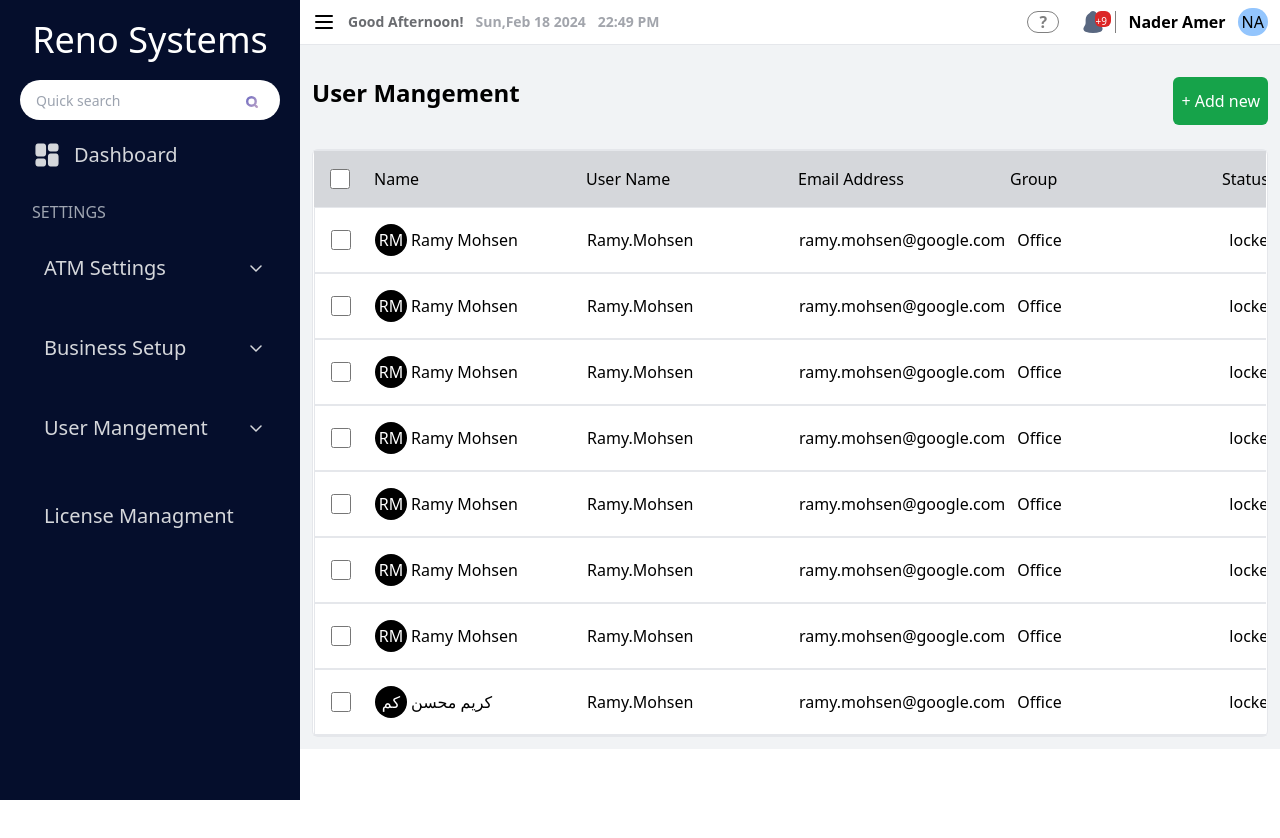
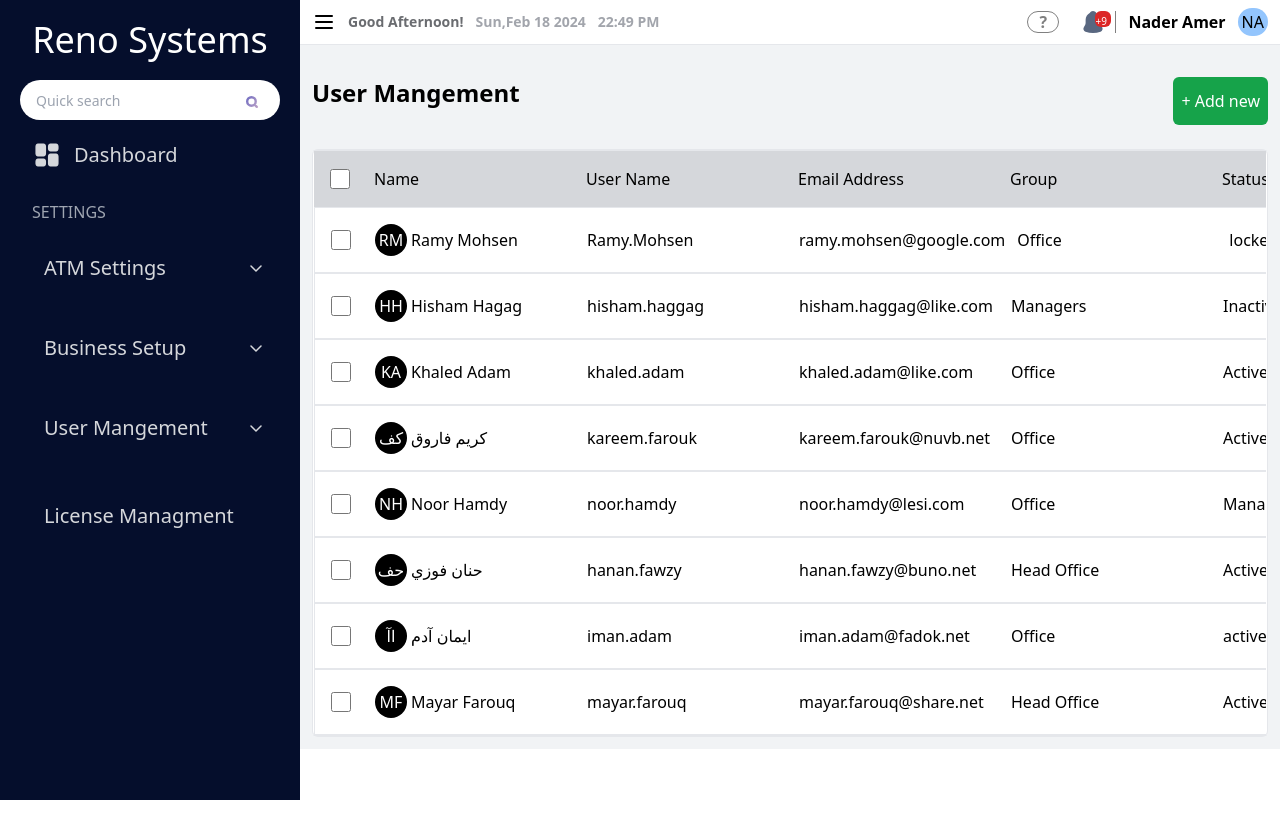
Before and after one commit to Thebrownboy/RenoSystemsDashboard, a React (Vite) app in the folder renosystemsdashboard/: page /home in a window 1280 px wide. Shown: the top 838 px of the page. Built offline with nearby package versions, Linux system fonts and the light colour scheme.

Commit message:
refactor the users to be dynamic

```diff
--- a/renosystemsdashboard/constants/index.js
+++ b/renosystemsdashboard/constants/index.js
@@ -39,3 +39,78 @@ export const tableSections = [
   "Status",
   "Created On",
 ];
+
+export const users = [
+  {
+    firstName: "Ramy",
+    lastName: "Mohsen",
+    userName: "Ramy.Mohsen",
+    createdOn: "Dec 10,2022",
+    email: "ramy.mohsen@google.com",
+    group: "Office",
+    status: "locked",
+  },
+  {
+    firstName: "Hisham",
+    lastName: "Hagag",
+    userName: "hisham.haggag",
+    createdOn: "Oct 22,2018",
+    email: "hisham.haggag@like.com",
+    group: "Managers",
+    status: "Inactive",
+  },
+  {
+    firstName: "Khaled",
+    lastName: "Adam",
+    userName: "khaled.adam",
+    createdOn: "Oct 22,2018",
+    email: "khaled.adam@like.com",
+    group: "Office",
+    status: "Active",
+  },
+  {
+    firstName: "كريم",
+    lastName: "فاروق",
+    userName: "kareem.farouk",
+    createdOn: "Jun 17, 2020",
+    email: "kareem.farouk@nuvb.net",
+    group: "Office",
+    status: "Active",
+  },
+  {
+    firstName: "Noor",
+    lastName: "Hamdy",
+    userName: "noor.hamdy",
+    createdOn: "Sep 9, 2019",
+    email: "noor.hamdy@lesi.com",
+    group: "Office",
+    status: "Managers",
+  },
+  {
+    firstName: "حنان",
+    lastName: "فوزي",
+    userName: "hanan.fawzy",
+    createdOn: "Sep 21 , 2020",
+    email: "hanan.fawzy@buno.net",
+    group: "Head Office",
+    status: "Active",
+  },
+  {
+    firstName: "ايمان",
+    lastName: "آدم",
+    userName: "iman.adam",
+    createdOn: "Dec 27,2019",
+    email: "iman.adam@fadok.net",
+    group: "Office",
+    status: "active",
+  },
+  {
+    firstName: "Mayar",
+    lastName: "Farouq",
+    userName: "mayar.farouq",
+    createdOn: "Dec 10,2022",
+    email: "mayar.farouq@share.net",
+    group: "Head Office",
+    status: "Active",
+  },
+];
--- a/renosystemsdashboard/src/components/TableSection/TableSection.jsx
+++ b/renosystemsdashboard/src/components/TableSection/TableSection.jsx
@@ -2,85 +2,27 @@ import React from "react";
 import TableHeader from "../TableHeader/TableHeader";
 import TableRow from "../TableRow/TableRow";
 import styles from "./tablesection.module.css";
+import { users } from "../../../constants";
 function TableSection() {
   return (
     <div
       className={`${styles["table-section"]} border-1 overflow-x-scroll border border-l-[transparent] border-r-[transparent] `}
     >
       <TableHeader />
-      <TableRow
-        firstName={"Ramy"}
-        lastName={"Mohsen"}
-        userName={"Ramy.Mohsen"}
-        createdOn={"Dec 10,2022"}
-        email={"ramy.mohsen@google.com"}
-        group={"Office"}
-        status={"locked"}
-      />
-
-      <TableRow
-        firstName={"Ramy"}
-        lastName={"Mohsen"}
-        userName={"Ramy.Mohsen"}
-        createdOn={"Dec 10,2022"}
-        email={"ramy.mohsen@google.com"}
-        group={"Office"}
-        status={"locked"}
-      />
-      <TableRow
-        firstName={"Ramy"}
-        lastName={"Mohsen"}
-        userName={"Ramy.Mohsen"}
-        createdOn={"Dec 10,2022"}
-        email={"ramy.mohsen@google.com"}
-        group={"Office"}
-        status={"locked"}
-      />
-      <TableRow
-        firstName={"Ramy"}
-        lastName={"Mohsen"}
-        userName={"Ramy.Mohsen"}
-        createdOn={"Dec 10,2022"}
-        email={"ramy.mohsen@google.com"}
-        group={"Office"}
-        status={"locked"}
-      />
-      <TableRow
-        firstName={"Ramy"}
-        lastName={"Mohsen"}
-        userName={"Ramy.Mohsen"}
-        createdOn={"Dec 10,2022"}
-        email={"ramy.mohsen@google.com"}
-        group={"Office"}
-        status={"locked"}
-      />
-      <TableRow
-        firstName={"Ramy"}
-        lastName={"Mohsen"}
-        userName={"Ramy.Mohsen"}
-        createdOn={"Dec 10,2022"}
-        email={"ramy.mohsen@google.com"}
-        group={"Office"}
-        status={"locked"}
-      />
-      <TableRow
-        firstName={"Ramy"}
-        lastName={"Mohsen"}
-        userName={"Ramy.Mohsen"}
-        createdOn={"Dec 10,2022"}
-        email={"ramy.mohsen@google.com"}
-        group={"Office"}
-        status={"locked"}
-      />
-      <TableRow
-        firstName={"كريم"}
-        lastName={"محسن"}
-        userName={"Ramy.Mohsen"}
-        createdOn={"Dec 10,2022"}
-        email={"ramy.mohsen@google.com"}
-        group={"Office"}
-        status={"locked"}
-      />
+      {users.map((item, index) => {
+        return (
+          <TableRow
+            createdOn={item.createdOn}
+            email={item.email}
+            firstName={item.firstName}
+            group={item.group}
+            lastName={item.lastName}
+            status={item.status}
+            userName={item.userName}
+            key={index}
+          />
+        );
+      })}
     </div>
   );
 }
```
